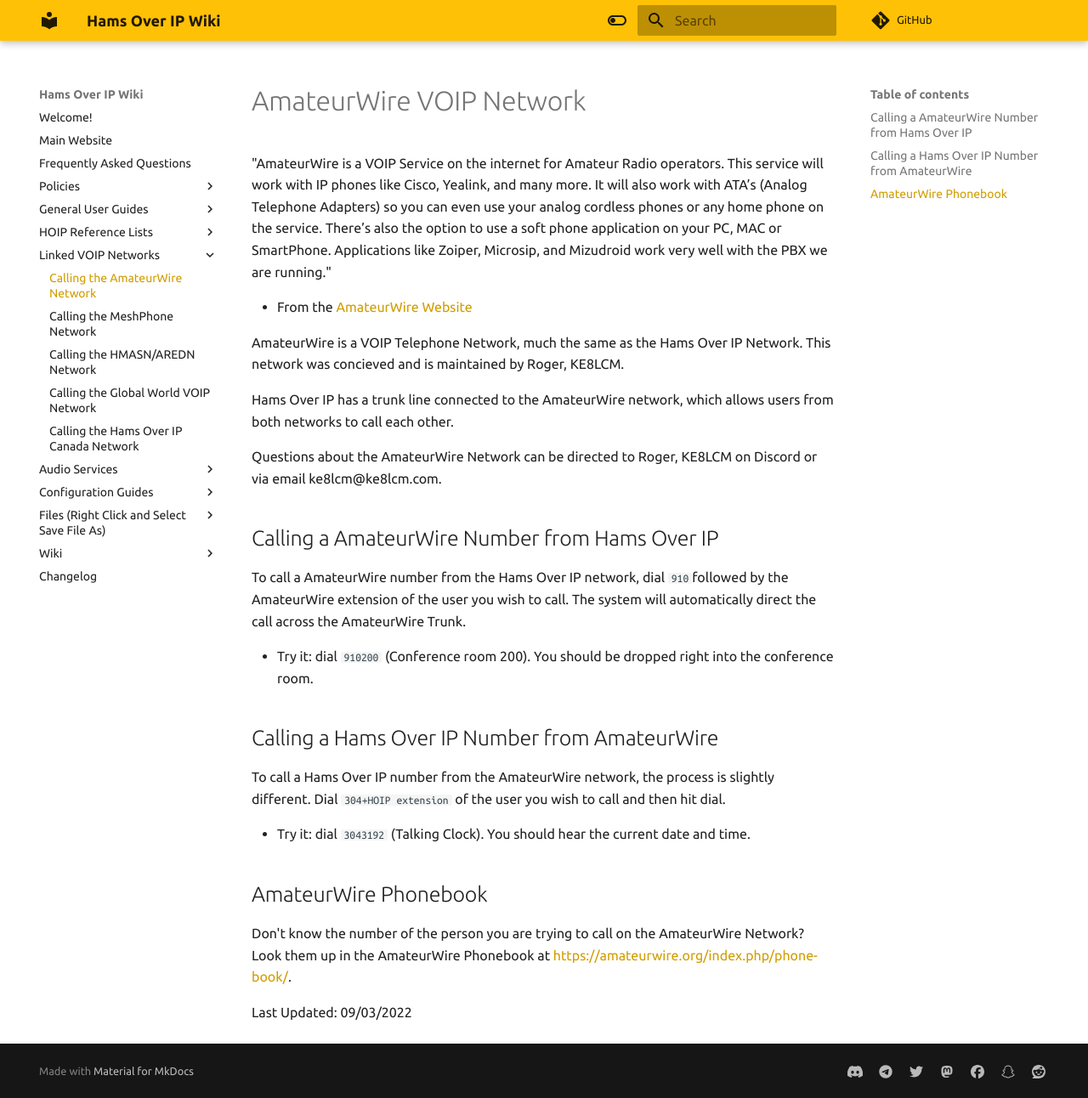
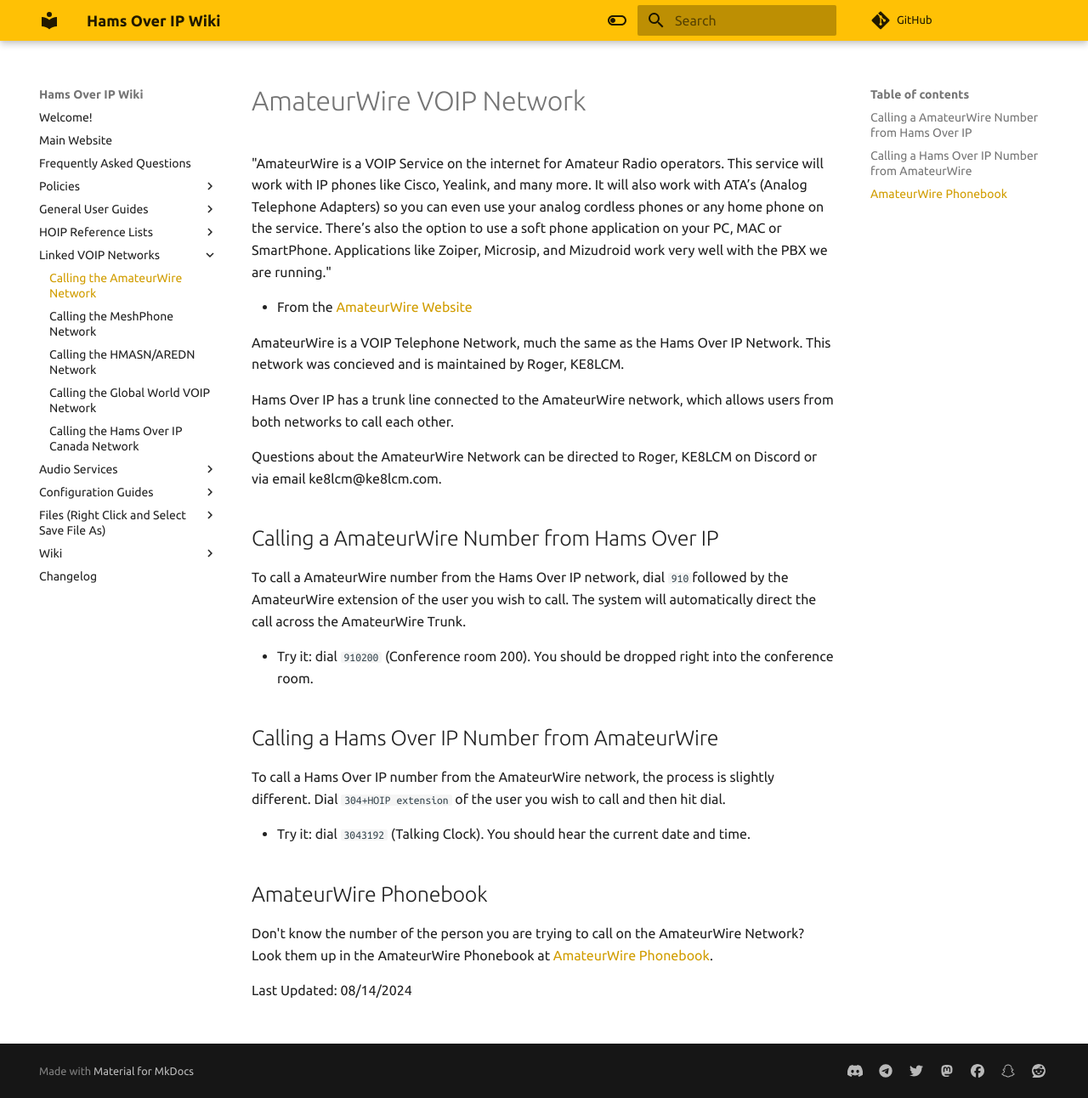
Before and after one commit to hamsoverip/wiki, an MkDocs documentation site: the page built from docs/General/other_systems/amateurwire.md, in a window 1280 px wide and 1292 px high. Shown: the whole window at 85% size. Built offline with MkDocs 1.6.1 and Material for MkDocs 9.7.7, drawn with Linux system fonts in a browser that asks for light colours; comment, search, counter and statistics services are not loaded.

Commit message:
Update amateurwire.md
Fixed the AmateurWire phone book link to reflect the new address.

```diff
--- a/docs/General/other_systems/amateurwire.md
+++ b/docs/General/other_systems/amateurwire.md
@@ -24,6 +24,6 @@
 
 ## AmateurWire Phonebook
 
-Don't know the number of the person you are trying to call on the AmateurWire Network? Look them up in the AmateurWire Phonebook at [https://amateurwire.org/index.php/phone-book/](https://amateurwire.org/index.php/phone-book/).
+Don't know the number of the person you are trying to call on the AmateurWire Network? Look them up in the AmateurWire Phonebook at [AmateurWire Phonebook](https://amateurwire.org/?page_id=40).
 
-Last Updated: 09/03/2022
+Last Updated: 08/14/2024
```
